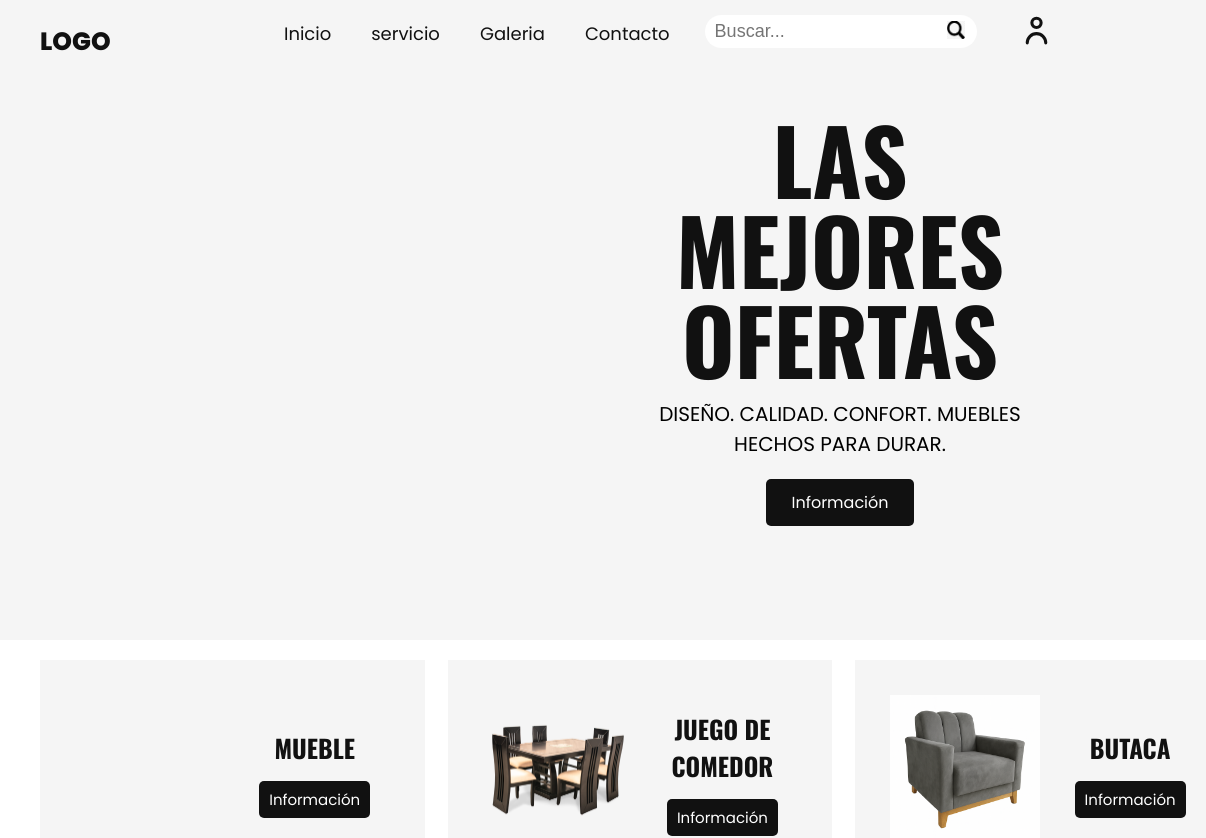
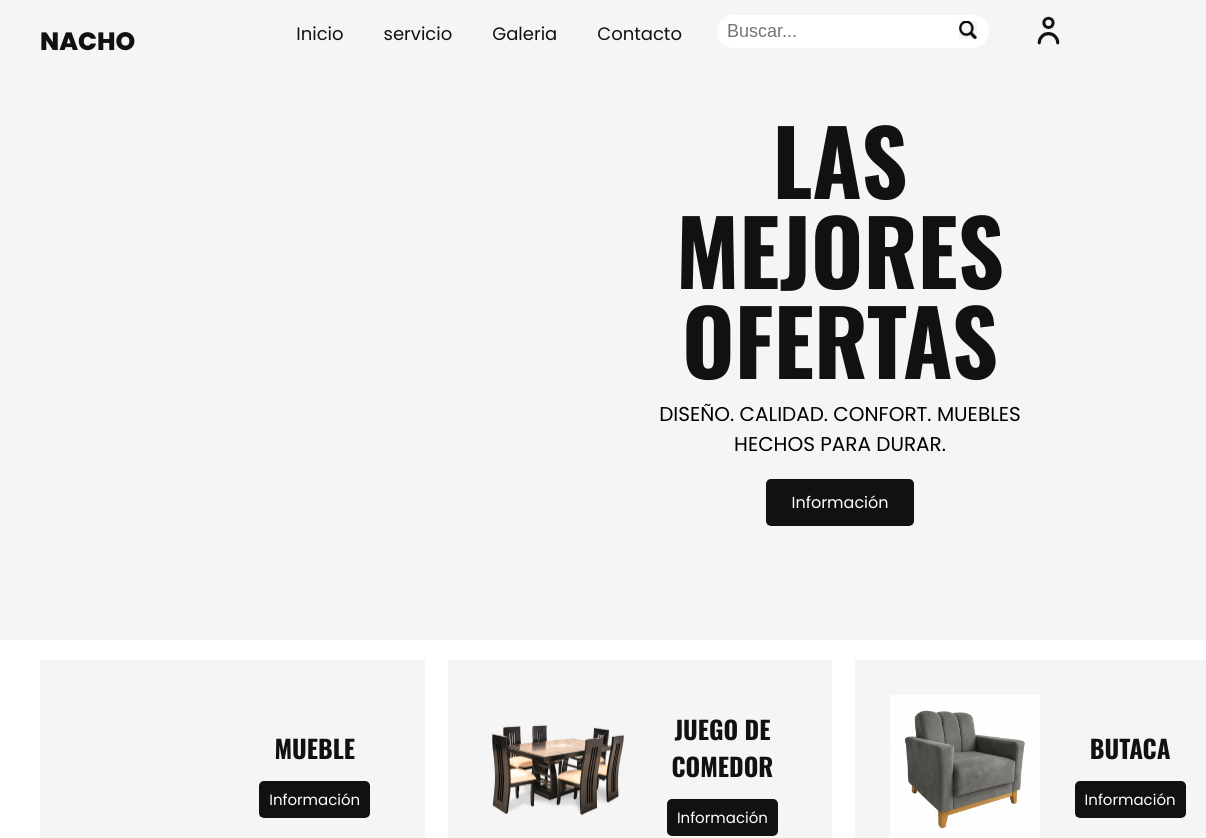
Before and after one commit to JeffersonVera/muebleriadoshermanos, a plain HTML site: page index.html in a window 1280 px wide. Shown: the top 838 px of the page, 0-1206 px from the left. Drawn offline with nearby package versions, Linux system fonts and the light colour scheme.

Commit message:
Cambios en el Logo

```diff
--- a/index.html
+++ b/index.html
@@ -13,7 +13,7 @@
     <div id="seccionPrincipal">
         <header class="header">
             <div class="menu container">
-                <a href="./index.html" class="logo">logo</a>
+                <a href="./index.html" class="logo"> NACHO </a>
                 <input type="checkbox" id="menu" />
                 <label for="menu">
                     <img src="./image/descarga.png" class="menu-icono" alt="menu">
```
Also changed, not shown: image/logo1.png (added).
